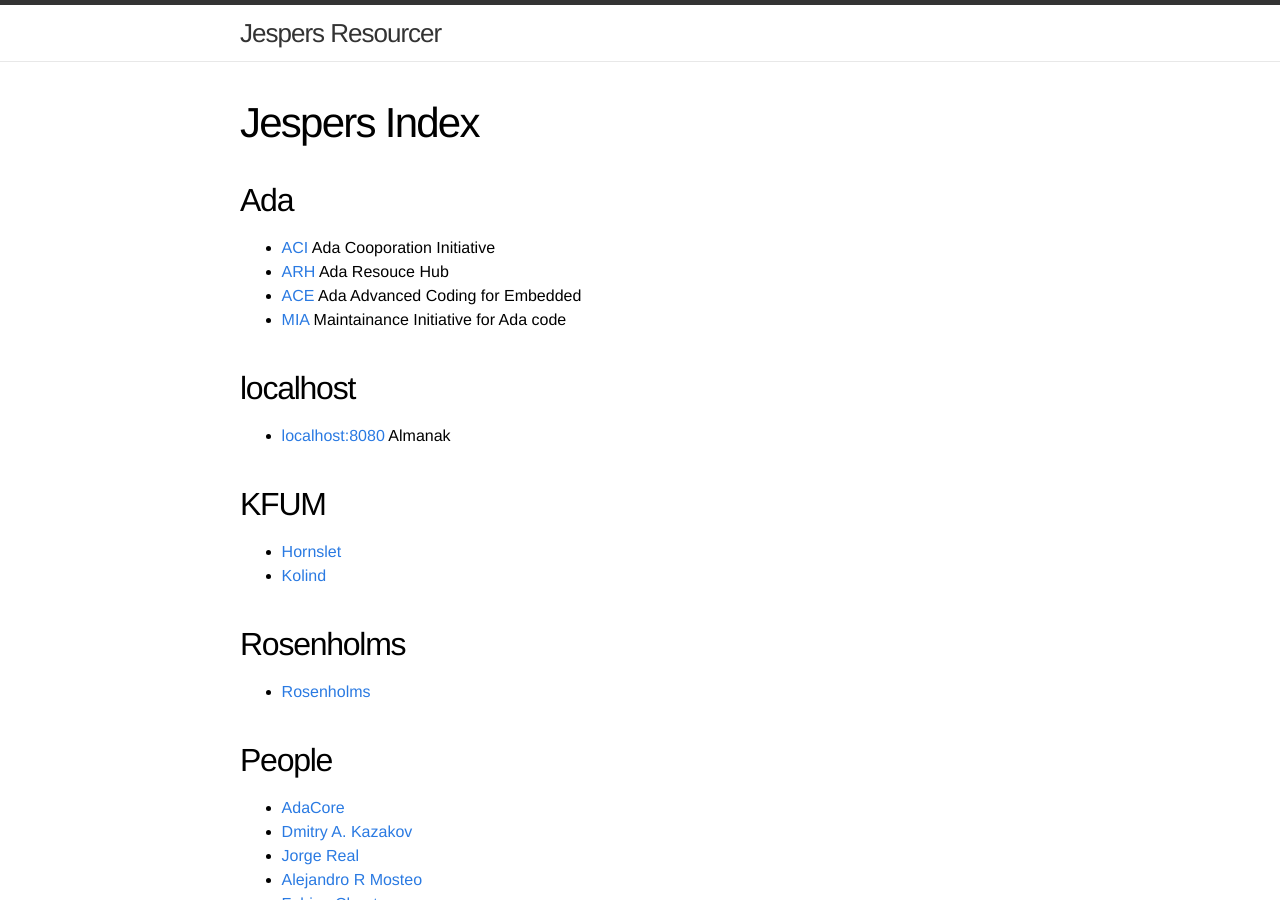
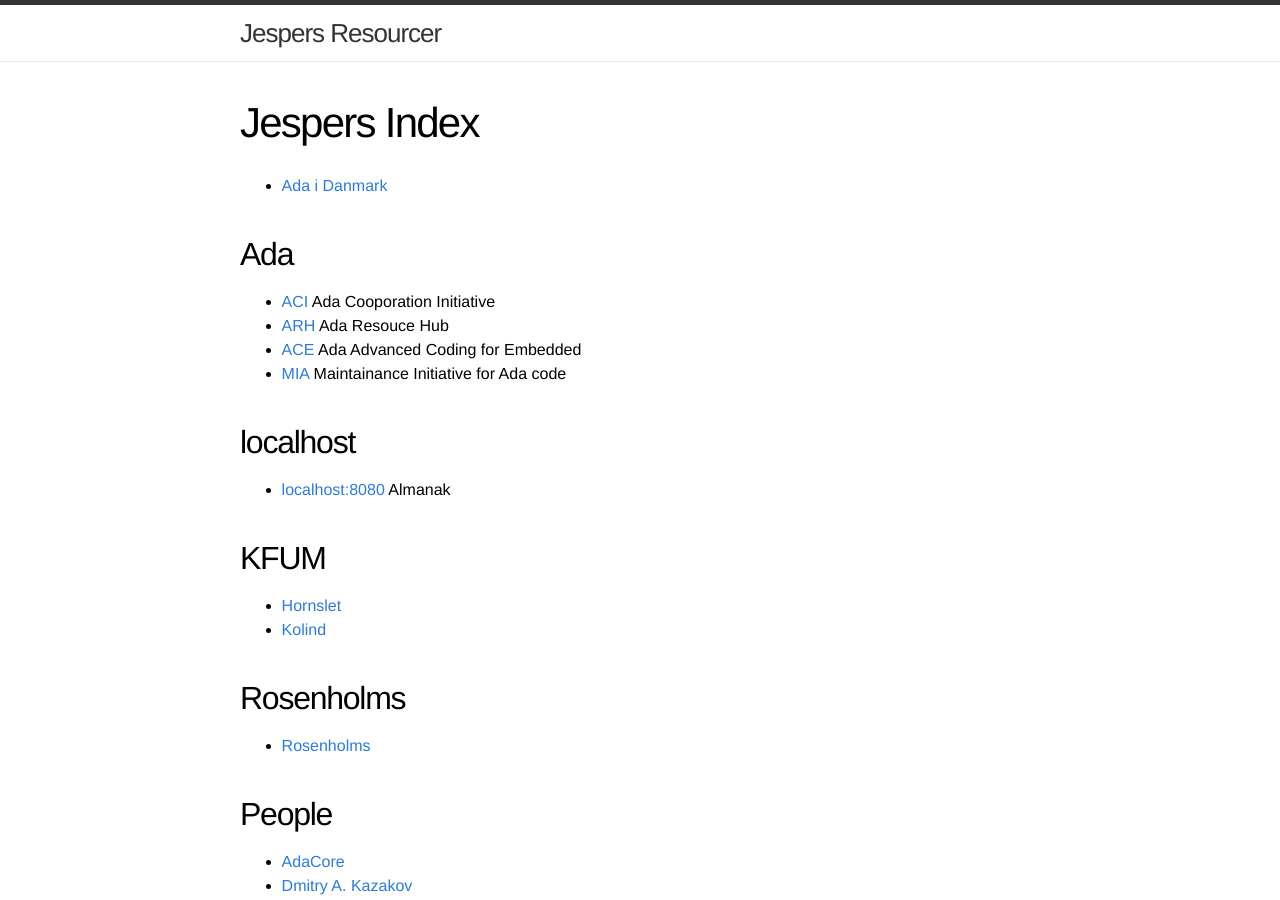
Before and after one commit to quornings/quornings.github.io, a Jekyll site: the page built from index.md, in a window 1280 px wide and 900 px high. Built offline with Jekyll 4.4.1, drawn with Linux system fonts in a browser that asks for light colours.

Commit message:
Ada i Danmark

```diff
--- a/index.md
+++ b/index.md
@@ -2,6 +2,8 @@
 layout: page
 title: Jespers Index
 ---
+
+- [Ada i Danmark](/Ada-DK/)
 
 Ada
 ----
```
Also changed, not shown: 1 other file.
